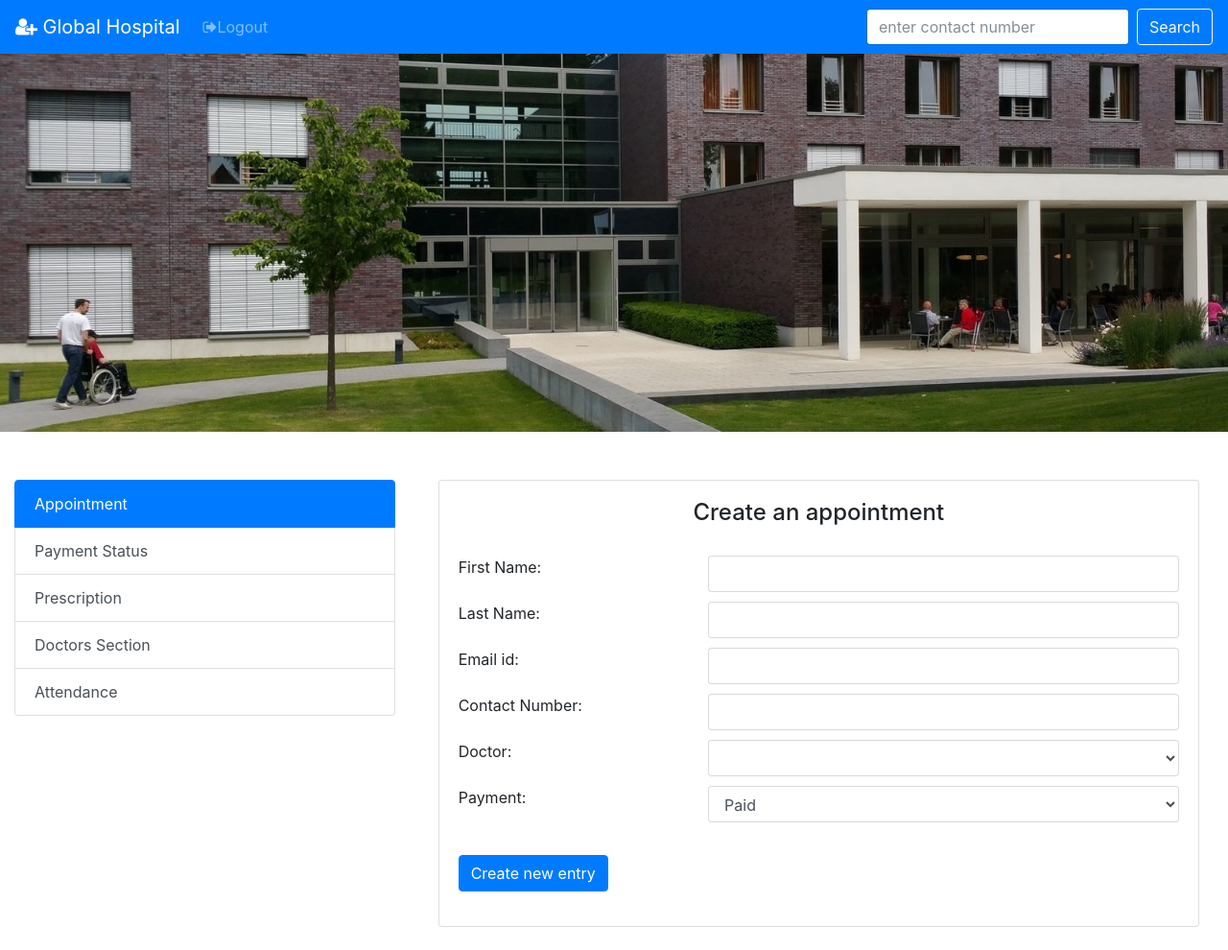
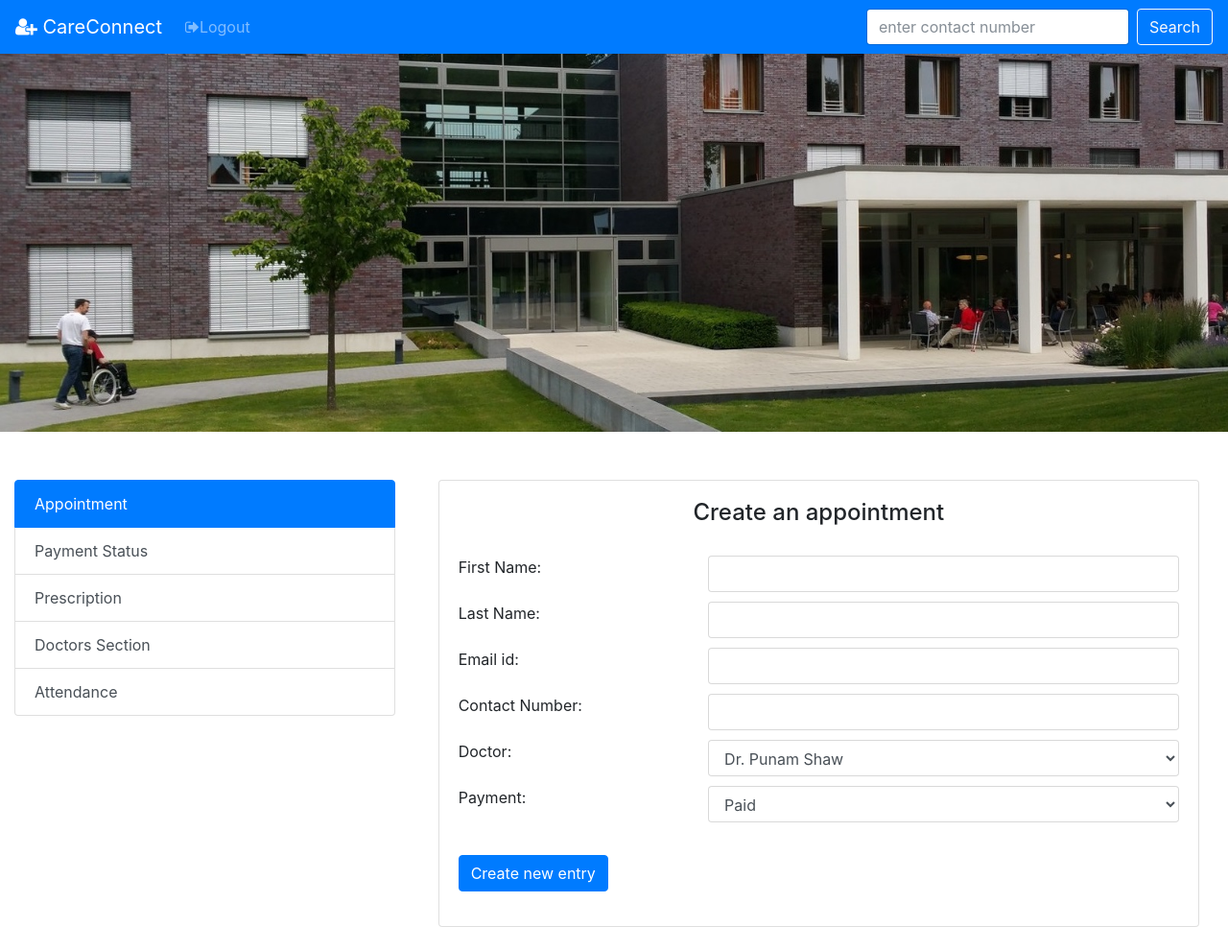
Before and after one commit to Project-F-CareConnect/Careconnect_hms, a PHP site: page /admin-panel.php in a window 1280 px wide. Shown: the whole page at 96% size. Run offline with PHP 8.4, Linux system fonts and the light colour scheme; a user stored in the database is signed in; lists and menus that the app fills with data are empty; some libraries are stand-ins or nearby versions.

```diff
--- a/func.php
+++ b/func.php
@@ -4,7 +4,7 @@ error_reporting(E_ALL);
 ini_set('display_errors', 1);
 
 session_start();
-$con=mysqli_connect("localhost","root","");
+$con=mysqli_connect("localhost","root","","hmsdb","3307");
 if(isset($_POST['login_submit'])){
 	$username=$_POST['username'];
 	$password=$_POST['password'];
@@ -47,7 +47,7 @@ if(isset($_POST['doc_sub']))
 		header("Location:adddoc.php");
 }
 function display_admin_panel(){
-  session_start();
+
 	echo '<!DOCTYPE html>
 <html lang="en">
   <head>
@@ -59,7 +59,7 @@ function display_admin_panel(){
     <!-- Bootstrap CSS -->
     <link rel="stylesheet" href="https://maxcdn.bootstrapcdn.com/bootstrap/4.0.0-beta/css/bootstrap.min.css" integrity="sha384-/Y6pD6FV/Vv2HJnA6t+vslU6fwYXjCFtcEpHbNJ0lyAFsXTsjBbfaDjzALeQsN6M" crossorigin="anonymous">
       <nav class="navbar navbar-expand-lg navbar-dark bg-primary fixed-top">
-  <a class="navbar-brand" href="#"><i class="fa fa-user-plus" aria-hidden="true"></i> Global Hospital</a>
+  <a class="navbar-brand" href="#"><i class="fa fa-user-plus" aria-hidden="true"></i> CareConnect</a>
   <button class="navbar-toggler" type="button" data-toggle="collapse" data-target="#navbarSupportedContent" aria-controls="navbarSupportedContent" aria-expanded="false" aria-label="Toggle navigation">
     <span class="navbar-toggler-icon"></span>
   </button>
@@ -117,8 +117,8 @@ function display_admin_panel(){
                   <div class="col-md-4"><label>Doctor:</label></div>
                   <div class="col-md-8">
                    <select name="doctor" class="form-control" >
-                     <!-- <option value="Dr. Punam Shaw">Dr. Punam Shaw</option>
-                      <option value="Dr. Ashok Goyal">Dr. Ashok Goyal</option> -->
+                     <option value="Dr. Punam Shaw">Dr. Punam Shaw</option>
+                      <option value="Dr. Ashok Goyal">Dr. Ashok Goyal</option>
                       <?php display_docs();?>
                     </select>
                   </div><br><br>
--- a/hmsdb.sql
+++ b/hmsdb.sql
@@ -12,7 +12,7 @@ SET time_zone = "+00:00";
 
 
 /*!40101 SET @OLD_CHARACTER_SET_CLIENT=@@CHARACTER_SET_CLIENT */;
-/*!40101 SET @OLD_CHARACTER_SET_RESULTS=@@CHARACTER_SET_RESULTS */;
+/*!40101 SET @OLD_CHARACTER_SET_RESULTS=@@CHARACTER_SET_RESUL TS */;
 /*!40101 SET @OLD_COLLATION_CONNECTION=@@COLLATION_CONNECTION */;
 /*!40101 SET NAMES utf8mb4 */;
 
--- a/updated.php
+++ b/updated.php
@@ -1,5 +1,6 @@
 <!DOCTYPE html>
 <html lang="en">
+
 <head>
   <!-- Required meta tags -->
   <meta charset="utf-8">
@@ -8,6 +9,7 @@
   <!-- Bootstrap CSS -->
   <link rel="stylesheet" href="https://maxcdn.bootstrapcdn.com/bootstrap/4.0.0-beta/css/bootstrap.min.css" integrity="sha384-/Y6pD6FV/Vv2HJnA6t+vslU6fwYXjCFtcEpHbNJ0lyAFsXTsjBbfaDjzALeQsN6M" crossorigin="anonymous">
 </head>
+
 <body style="background-color:#3498DB;color:white;padding-top:100px;text-align:center;">
   <h3>Your payment status have been updated.</h3><br><br>
   <a href="admin-panel.php" class="btn btn-outline-light">Go Back</a>
@@ -17,4 +19,5 @@
   <script src="https://cdnjs.cloudflare.com/ajax/libs/popper.js/1.11.0/umd/popper.min.js" integrity="sha384-b/U6ypiBEHpOf/4+1nzFpr53nxSS+GLCkfwBdFNTxtclqqenISfwAzpKaMNFNmj4" crossorigin="anonymous"></script>
   <script src="https://maxcdn.bootstrapcdn.com/bootstrap/4.0.0-beta/js/bootstrap.min.js" integrity="sha384-h0AbiXch4ZDo7tp9hKZ4TsHbi047NrKGLO3SEJAg45jXxnGIfYzk4Si90RDIqNm1" crossorigin="anonymous"></script>
 </body>
+
 </html>
```
Lines whose indentation alone changed are shown as unchanged.
